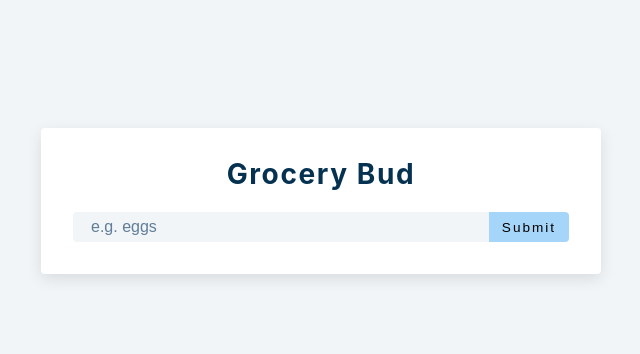
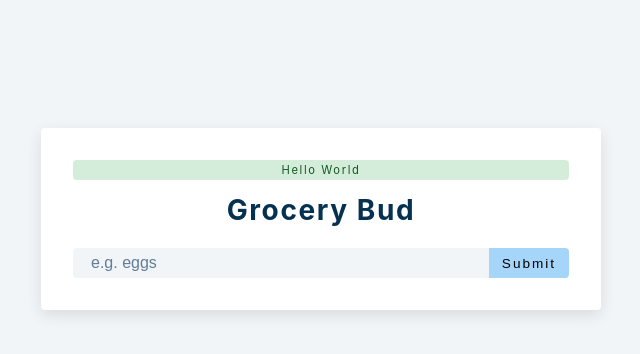
Before and after one commit to hungbui7690/react-tutorials, a React (Vite) app in the folder client/: page / in a window 1280 px wide. Shown: the top 354 px of the page, without its empty margins (319-959 px from the left). Built offline with nearby package versions, Linux system fonts and the light colour scheme.

Commit message:
Grocery Bud: Alert P1

```diff
--- a/client/src/Alert.jsx
+++ b/client/src/Alert.jsx
@@ -1,7 +1,8 @@
 import React, { useEffect } from 'react'
 
-const Alert = () => {
-  return <h2>alert component</h2>
+// (3) use template string to setup classes > alert-success / alert-danger
+const Alert = ({ msg, type }) => {
+  return <p className={`alert alert-${type}`}>{msg}</p>
 }
 
 export default Alert
--- a/client/src/App.jsx
+++ b/client/src/App.jsx
@@ -1,13 +1,10 @@
 /*
-  Grocery Bud: Add Items P1
+  App.js
+    (1) setup alert state
+    (2) pass props to Alert.js
 
-  (1) handSubmit
-  (2) pass props to List.js
-  (3) go to List.js
-
-  (***) list is only shown when having 1 or more items
-
-*/
+    (3) vào alert.js và setup
+ */
 
 import React, { useState, useEffect } from 'react'
 import List from './List'
@@ -18,22 +15,24 @@ function App() {
   const [list, setList] = useState([])
   const [isEditing, setIsEditing] = useState(false)
   const [editID, setEditID] = useState(null)
-  const [alert, setAlert] = useState({ show: false, msg: '', type: '' })
 
-  // (1)
+  // (1) with this setup, we can toggle the type of Alert between "danger" and "success"
+  const [alert, setAlert] = useState({
+    show: true,
+    msg: 'hello world',
+    type: 'success',
+  })
+
   const handleSubmit = (e) => {
-    // (a)
     e.preventDefault()
 
-    // (b)
     if (!name) {
-      // display alert
+      // [] display alert
     } else if (name && isEditing) {
-      // deal with edit
+      // [] deal with edit
     } else {
-      // (a) show alert
+      // [] show alert
 
-      // (b) create new item
       const newItem = { id: new Date().getTime().toString(), title: name }
       setList([...list, newItem])
       setName('')
@@ -43,7 +42,8 @@ function App() {
   return (
     <section className='section-center'>
       <form className='grocery-form' onSubmit={handleSubmit}>
-        {alert.show && <Alert />}
+        {/* (2) pass props to Alert.js */}
+        {alert.show && <Alert {...alert} />}
         <h3>grocery bud</h3>
         <div className='form-control'>
           <input
@@ -59,7 +59,6 @@ function App() {
         </div>
       </form>
 
-      {/* (2) pass prop to List to display added items */}
       {list.length > 0 && (
         <div className='grocery-container'>
           <List items={list} />
--- a/client/src/List.jsx
+++ b/client/src/List.jsx
@@ -1,7 +1,6 @@
 import React from 'react'
 import { FaEdit, FaTrash } from 'react-icons/fa'
 
-// (4)
 const List = ({ items }) => {
   return (
     <div className='grocery-list'>
```
